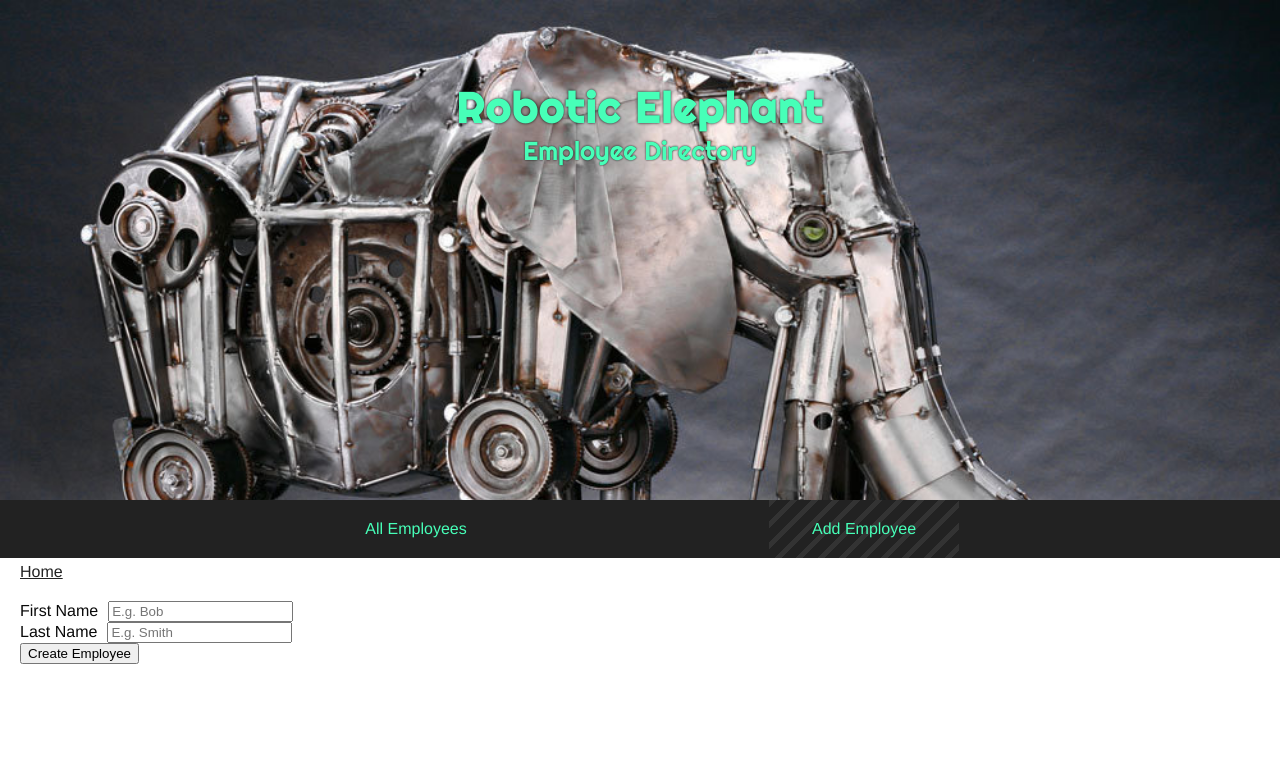
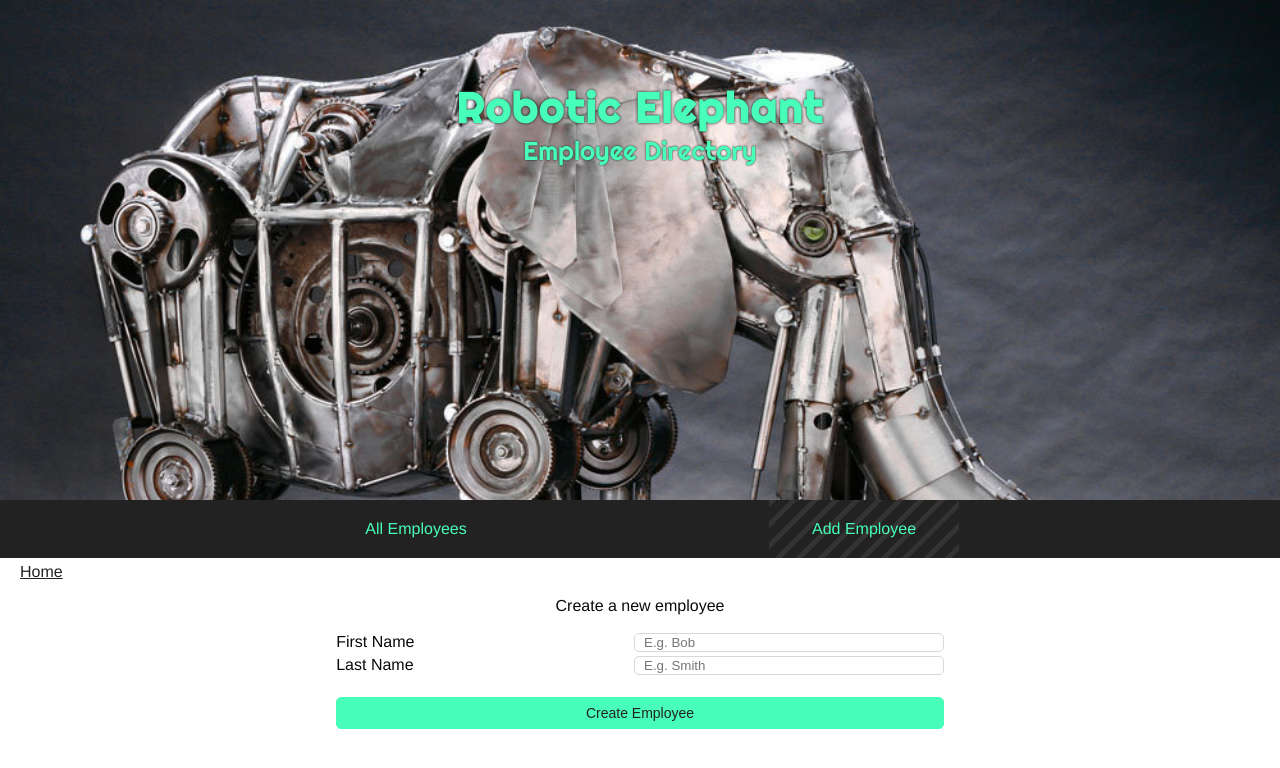
Before and after one commit to benjaminkent/robotic-elephant-directory, a Vue app: page /add-employee in a window 1280 px wide. Shown: the top 768 px of the page. Built offline with nearby package versions, Linux system fonts and the light colour scheme.

Commit message:
style for adding is done

```diff
--- a/src/design/variables.scss
+++ b/src/design/variables.scss
@@ -1 +1,3 @@
 $neon-green: #47ffb8;
+$green: #08b271;
+$black: #0a0a0a;
--- a/src/views/AddEmployee.vue
+++ b/src/views/AddEmployee.vue
@@ -1,5 +1,9 @@
 <template lang="pug">
   .add-container
+    .header
+      p.header-text(v-if="!createdOk") Create a new employee
+      p.notifier(v-if="createdOk") Employee Successfully Created
+    .form-groups-container
       form(@submit.prevent="addEmployee")
         .form-group
           label(for="firstName") First Name
@@ -42,12 +46,63 @@ export default {
 </script>
 
 <style lang="scss" scoped>
+@import '../design/variables.scss';
+
 .add-container {
-  color: #0a0a0a;
-  padding: 20px;
+  color: $black;
+  padding: 0 20px 20px 20px;
+  display: flex;
+  flex-direction: column;
+  align-items: center;
+}
+
+.form-groups-container {
+  width: 70%;
+  display: flex;
+  justify-content: center;
+}
+
+.notifier {
+  color: $green;
+}
+
+form {
+  width: 70%;
+  display: flex;
+  flex-direction: column;
+}
+
+.form-group {
+  display: flex;
+  justify-content: space-between;
+  margin: 2px 0;
 }
 
 label {
   margin-right: 10px;
 }
+
+input {
+  width: 50%;
+  border: 1px solid #d8d8d8;
+  border-radius: 5px;
+  text-indent: 7px;
+}
+
+button {
+  font-size: 14px;
+  padding: 7px 0;
+  background-color: $neon-green;
+  border: 1px solid $neon-green;
+  border-radius: 5px;
+  color: #222;
+  cursor: pointer;
+  margin-top: 20px;
+}
+
+button:hover {
+  background-color: #222;
+  border: 1px solid #222;
+  color: $neon-green;
+}
 </style>
--- a/src/views/AllEmployees.vue
+++ b/src/views/AllEmployees.vue
@@ -4,7 +4,7 @@
       li(v-for="employee in employees")
         .header
           h3 {{ employee.firstName }} {{ employee.lastName }}
-          i.fal.fa-times-circle
+          i.fal.fa-times-circle(@click="deleteEmployee(employee)")
 </template>
 
 <script>
@@ -19,14 +19,47 @@ export default {
     this.axios.wrapper
       .get('/Employees')
       .then(resp => this.employees = resp.data)
+  },
+  methods: {
+    deleteEmployee (employee) {
+      this.axios.wrapper
+        .delete(`/Employees/${employee.id}`)
+        .then(response => console.log(response))
+      this.employees.splice(this.employees.indexOf(employee), 1)
+    }
   }
 }
 </script>
 
 <style lang="scss" scoped>
+ul {
+  list-style-type: none;
+  margin: 0;
+  padding: 0;
+  display: flex;
+  flex-wrap: wrap;
+}
+
+li {
+  width: 300px;
+  margin: 20px;
+}
+
 .header {
+  display: flex;
+  justify-content: space-between;
+
   h3 {
     margin: 0;
   }
 }
+
+.fa-times-circle {
+  color: #ff3f3f;
+  cursor: pointer;
+}
+
+.fa-times-circle:hover {
+  color: #bc2f2f;
+}
 </style>
```
Lines whose indentation alone changed are shown as unchanged.
